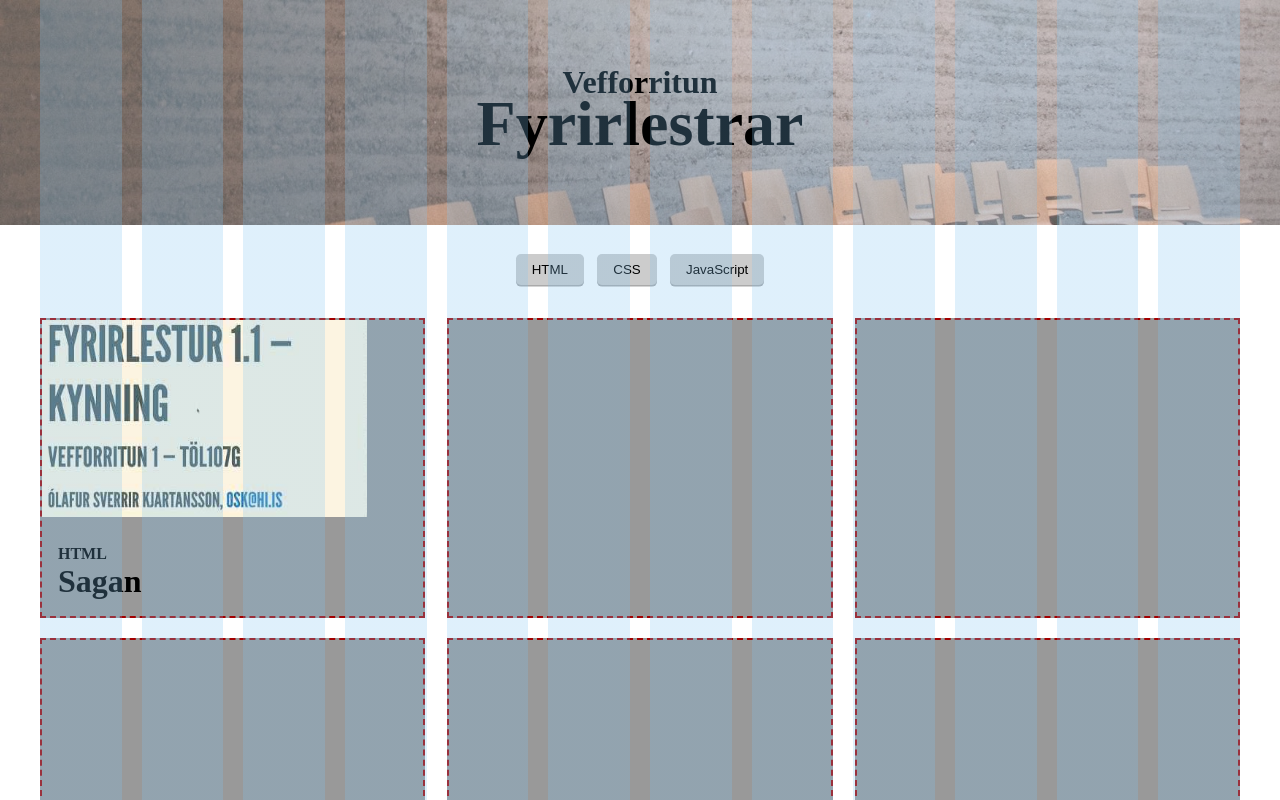
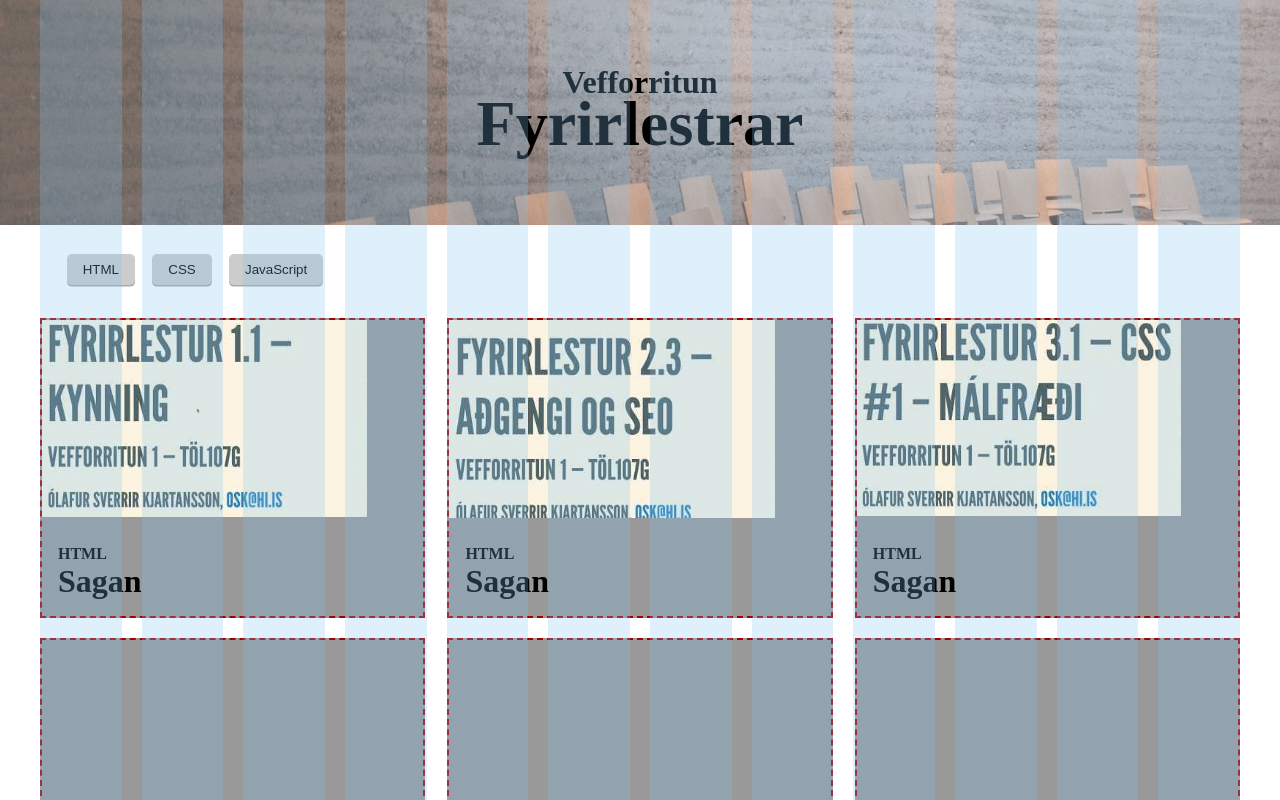
Before and after one commit to maggithor97/Hopverkefni-2, a website: page index.html in a window 1280 px wide. Both pictures are taken after a click on the button "HTML". Shown: the top 800 px of the page. Drawn offline with Linux system fonts and the light colour scheme; files whose address does not match are found by name.

Commit message:
js button

```diff
--- a/index.html
+++ b/index.html
@@ -3,6 +3,7 @@
 
 <head>
   <meta charset="utf-8">
+  <meta name="viewport" content="width=device-width, initial-scale=1" />
   <link rel="stylesheet" href="grid.css">
   <link href="dist\styles.css" rel="stylesheet">
   <title>Hópverkefni 2</title>
@@ -14,11 +15,12 @@
     <h1 class="header__h1">Fyrirlestrar</h1>
   </header>
   <main>
+
     <section class="body">
-      <div class="body__takkar">
-        <button class="btn">HTML</button>
-        <button class="btn">CSS</button>
-        <button class="btn">JavaScript</button>
+      <div class="btn__container">
+        <button class="btn" id="htmlbtn">HTML</button>
+        <button class="btn" id="cssbtn">CSS</button>
+        <button class="btn" id="jsbtn">JavaScript</button>
       </div>
 
 
@@ -34,10 +36,29 @@
         </div>
         <div class="card">
           <div class="index__image">
+            <img src="img/thumb2.jpg" alt="thumbnail">
+          </div>
+          <div class="index__card__bottom">
+            <h4>HTML</h4>
+            <h1>Sagan</h1>
+          </div>
+        </div>
+        <div class="card">
+          <div class="index__image">
+            <img src="img/thumb3.jpg" alt="thumbnail">
+          </div>
+          <div class="index__card__bottom">
+            <h4>HTML</h4>
+            <h1>Sagan</h1>
+          </div>
+        </div>
+        <div class="card">
+          <div class="index__image">
           </div>
           <div class="index__card__bottom">
           </div>
         </div>
+
         <div class="card">
           <div class="index__image">
           </div>
@@ -121,9 +142,9 @@
         </div>
       </div>
 
- </section>
+    </section>
   </main>
-  <script src="styles/index.js"></script>
+  <script src="src/index.js"></script>
 </body>
 
 </html>
--- a/src/index.js
+++ b/src/index.js
@@ -1,13 +1,52 @@
-import List from './lib/list';
+/*import List from './lib/list';
+ */
+
+ //indicates active buttons
+let activebtns = [0, 0, 0];
+
+// array of the buttons
+const button = [
+  (htmlbtn = document.getElementById('htmlbtn')),
+  (cssbtn = document.getElementById('cssbtn')),
+  (jsbtn = document.getElementById('jsbtn'))
+];
 
 document.addEventListener('DOMContentLoaded', () => {
   const page = document.querySelector('body');
   const isLecturePage = page.classList.contains('lecture-page');
 
   if (isLecturePage) {
-
   } else {
-    const list = new List();
-    list.load();
+    //const list = new List();
+    //list.load();
+    console.log('Else');
   }
 });
+
+// add event listeners for the buttons
+for (let i = 0; i < 3; i++)
+  button[i].addEventListener(
+    'click',
+    function() {
+      clickHandler(i);
+    },
+    false
+  );
+console.log(button);
+
+// set button active color on/off
+function clickHandler(btntype) {
+  activebtns[btntype] = activebtns[btntype] === 1 ? 0 : 1;
+  var totalActiveBtns = activebtns.reduce((a, b) => a + b);
+  console.log('active buttons: ' + totalActiveBtns);
+  for (let i = 0; i < 3; i++) {
+    if (activebtns[i] === 1) {
+      if (!button[i].classList.contains('btn__active'))
+        button[i].classList.add('btn__active');
+    } else {
+      if (button[i].classList.contains('btn__active'))
+        button[i].classList.toggle('btn__active');
+    }
+  }
+
+}
--- a/src/styles/styles.scss
+++ b/src/styles/styles.scss
@@ -1,7 +1,7 @@
 @import "config";
 @import "fyrirlestur";
 $page: 1200px;
-$font-main: "Times New Roman", Times, serif;
+$index-font: "Courier New", Courier, monospace;
 $white: #fcffd2;
 $grey: #ccc;
 $grey2: #aaa;
@@ -30,19 +30,20 @@ html {
   overflow-x: hidden;
   overflow-y: scroll; // alltaf hafa y skrollbar
 
-  //font-family: $font-main;
+  font-family: $index-font;
   font-size: 16px;
 }
 
 main {
-  padding: 0 20px 0 20px;
+  //padding: 0 20px 0 20px;
   margin: 0 auto;
-  max-width: 1200px; }
+  // max-width: 1200px;
+}
 
 .header {
   background-image: url("../img/header.jpg");
   font-size: 2rem;
-  min-height: 25vh;
+  min-height: 30vh;
   width: 100%;
   padding: 1rem;
   margin-bottom: 1rem;
@@ -53,21 +54,24 @@ main {
 }
 
 .header__h1 {
-  width: 100%;
   text-align: center;
-  font-size: 2em;
-  margin-bottom: 3rem;
+  //font-size: 2em;
+  font-size: 12vw;
 }
 
 .header__h4 {
-  width: 100%;
   text-align: center;
-  font-size: 1em;
-  margin-top: 3rem;
-  margin-bottom: -0.9rem;
+  //font-size: 1em;
+  //margin-top: 3rem;
+  //margin-bottom: -0.9rem;
+
+  margin-top: min(10vw);
+  font-size: 6vw;
+  margin-bottom: -2.5vw;
 }
 
-.body__takkar {
+
+.btn__container {
   display: flex;
   justify-content: center;
 }
@@ -86,49 +90,47 @@ main {
   box-shadow: 0 0.1rem $grey3;
 }
 
-.btn:active {
+.btn:active,
+.btn__active,
+.btn__active:hover {
   background-color: $green;
   box-shadow: 0 0.1rem $green2;
 }
 
-
-  // TODO import
-
-
-@media (max-width: 1200px) {
-  .container {
-   margin: 0;
-  }
-}
-@media (min-width: 1200px) {
-.container {
-    margin-right: -$gutter;
-    margin-left: -$gutter;}
-  }
+// TODO import
 
 .container {
+  max-width: 1200px;
   display: flex;
   flex-wrap: wrap;
   justify-content: space-between;
 }
 
+@media (max-width: 1240px) {
+  .container {
+    margin-right: $gutter;
+    margin-left: $gutter;
+  }
+}
+@media (min-width: 1240px) {
+  .container {
+    margin: 0 calc(50% - 600px);
+  }
+}
 .card {
-  min-height: 300px;
-  border: 2px dashed #a30000;
-  // above lines are temporary
- // padding: $gutter 0 $gutter 0;
+  height: 300px;
   margin-top: $gutter;
   display: flex;
   flex-wrap: wrap;
   flex-direction: column;
   align-content: space-between;
   background: $grey3;
+    width: 100%;
+    max-height: 66vw;
 }
-
 
 .index__image {
   position: relative;
-//  bottom: 0;
 }
 
 .index__image img:hover {
@@ -137,45 +139,46 @@ main {
 
 .index__image img {
   position: relative;
- // bottom: 0;
+  //border: 3px dashed rgb(137, 0, 155);
   width: 100%;
   max-height: 100%;
   margin-bottom: -10%;
 }
 
 .index__card__bottom {
-margin-top: auto;
-min-height: 70px;
-padding: 1rem;
+  margin-top: auto;
+  padding-left: 1rem;
 }
 
 .index__card__bottom h1 {
-font-size: 2rem;
-}
-
-.index__card__bottom button {
-  text-decoration: none;
-  background: rgb(170, 170, 170);
-}
-
-.index__card__bottom button:hover {
-  background: orange;
+  font-size: 2rem;
 }
 
 @media (max-width: 500px) {
-  .card {
-    width: 100%;
-  }
+
+
 }
 
 @media (min-width: 501px) {
   .card {
     width: 48.5%;
+    max-height: 48vw;
   }
 }
 
 @media (min-width: 801px) {
   .card {
     width: 32.1%;
+    max-height: 26vw;
   }
+.header__h1 {
+  font-size: 2em;
 }
+
+.header__h4 {
+  font-size: 1em;
+  margin-top: 3rem;
+  margin-bottom: -0.9rem;
+}
+
+}
```
